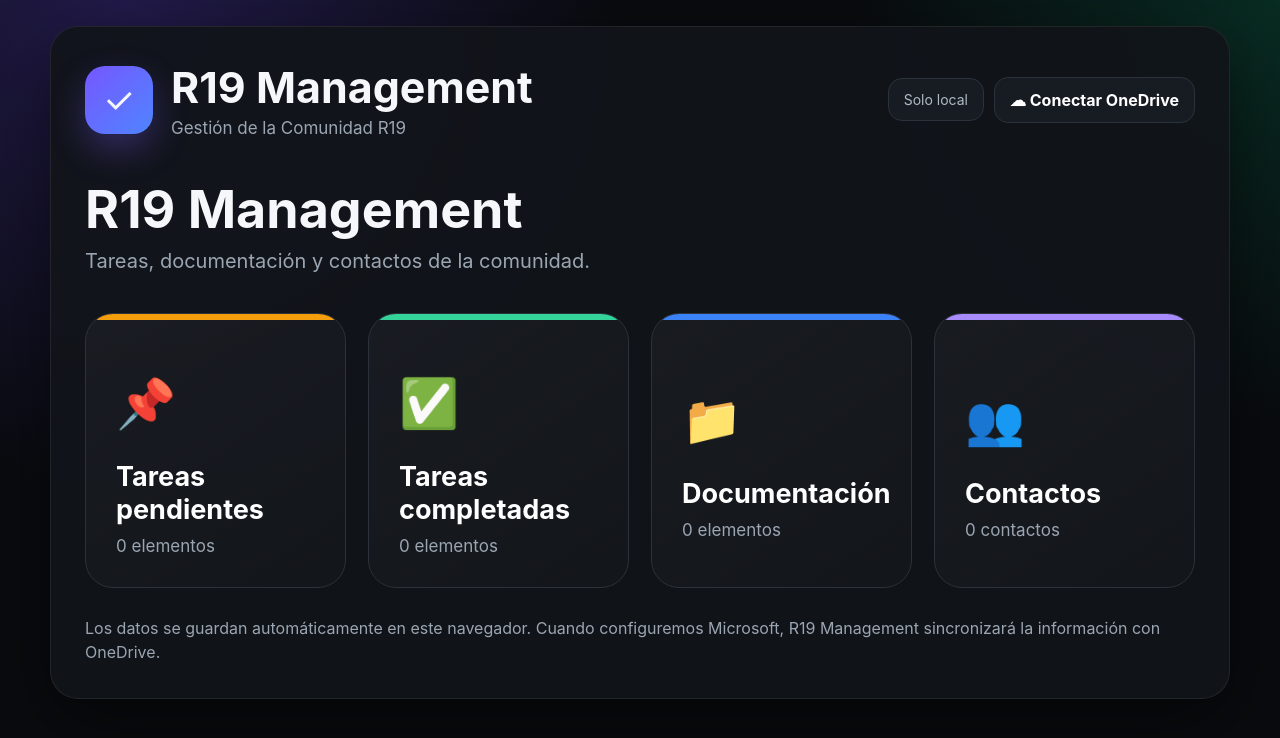
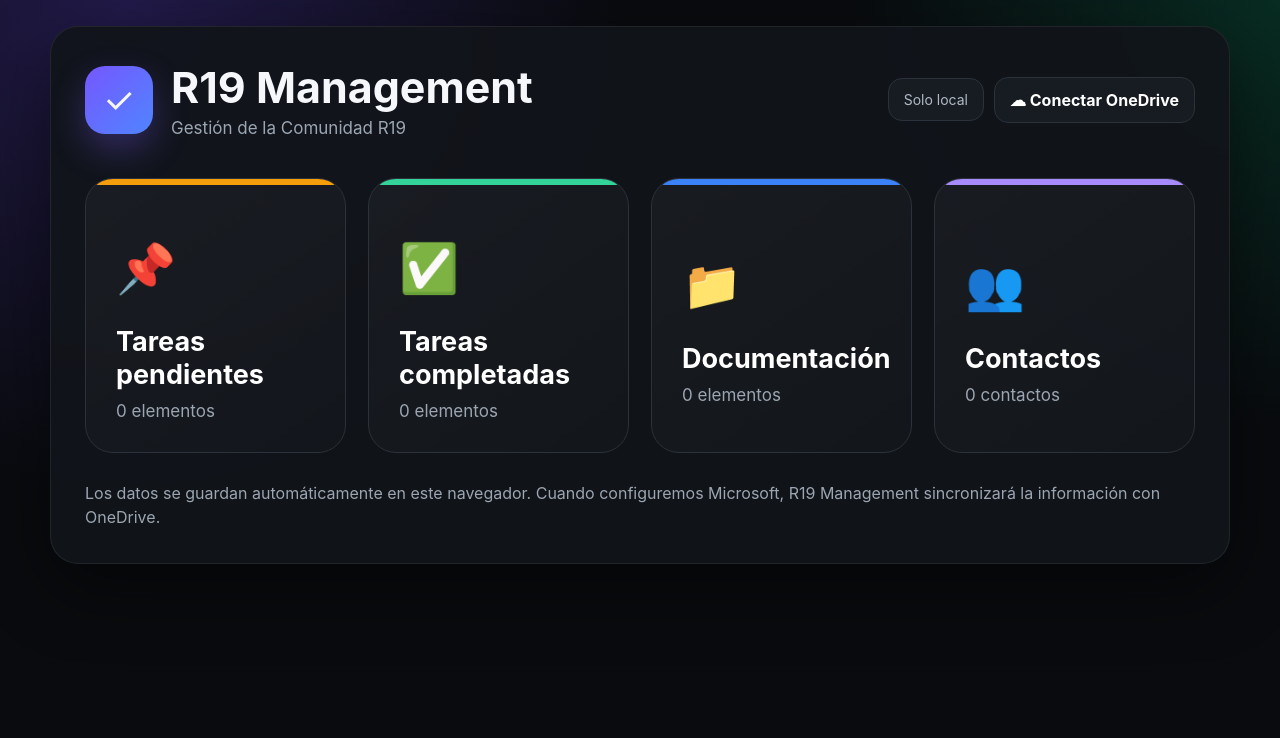
Before and after one commit to 1josemango1/R19, a plain HTML site: page index.html in a window 1280 px wide. Drawn offline with Linux system fonts and the light colour scheme.

```diff
--- a/index.html
+++ b/index.html
@@ -473,10 +473,6 @@
     </header>
 
     <section id="homeView">
-      <div class="intro">
-        <h2>R19 Management</h2>
-        <p>Tareas, documentación y contactos de la comunidad.</p>
-      </div>
 
       <div class="folder-grid">
 
```
